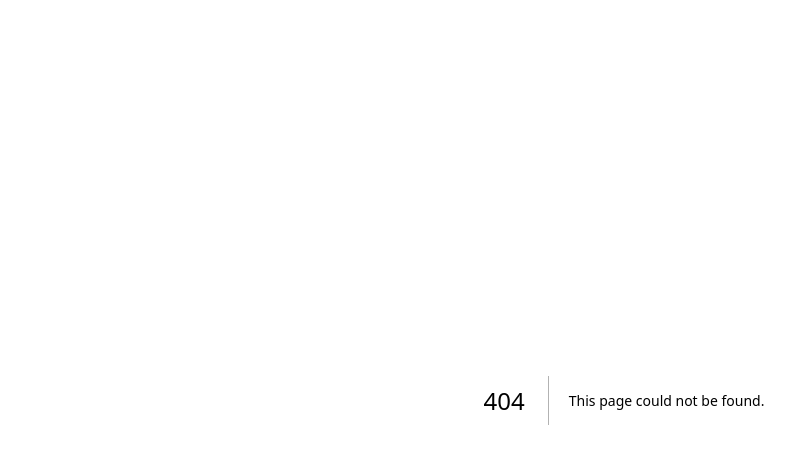
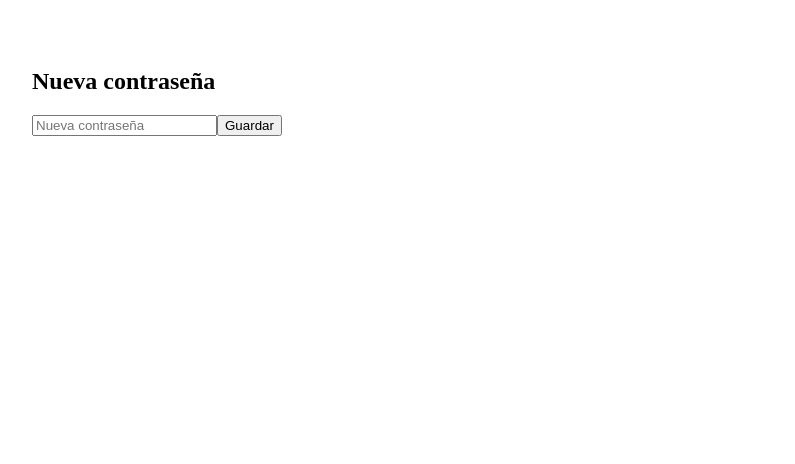
Before and after one commit to dagalo35/sistema-ventas, a Next.js app: page /update-password in a window 1280 px wide. Before the commit this address had no page. Shown: the top 464 px of the page, without its empty margins (16-811 px from the left). Built offline with nearby package versions, Linux system fonts and the light colour scheme; no server answers.

Commit message:
Agregado sistema de recuperacion de contraseña

```diff
--- /dev/null
+++ b/app/update-password/page.js
@@ -0,0 +1,51 @@
+'use client'
+
+import { useState } from 'react'
+import { createClient } from '@supabase/supabase-js'
+
+const supabase = createClient(
+  process.env.NEXT_PUBLIC_SUPABASE_URL,
+  process.env.NEXT_PUBLIC_SUPABASE_ANON_KEY
+)
+
+export default function UpdatePassword() {
+  const [password, setPassword] = useState('')
+  const [loading, setLoading] = useState(false)
+
+  const handleUpdate = async (e) => {
+    e.preventDefault()
+    setLoading(true)
+
+    const { error } = await supabase.auth.updateUser({
+      password
+    })
+
+    setLoading(false)
+
+    if (error) {
+      alert(error.message)
+    } else {
+      alert('Contraseña actualizada correctamente')
+      window.location.href = '/login'
+    }
+  }
+
+  return (
+    <div style={{ padding: 40 }}>
+      <h2>Nueva contraseña</h2>
+
+      <form onSubmit={handleUpdate}>
+        <input
+          type="password"
+          placeholder="Nueva contraseña"
+          required
+          onChange={(e) => setPassword(e.target.value)}
+        />
+
+        <button disabled={loading}>
+          {loading ? 'Actualizando...' : 'Guardar'}
+        </button>
+      </form>
+    </div>
+  )
+}
```
Also changed, not shown: app/login/page.js (+38 -15 lines).
